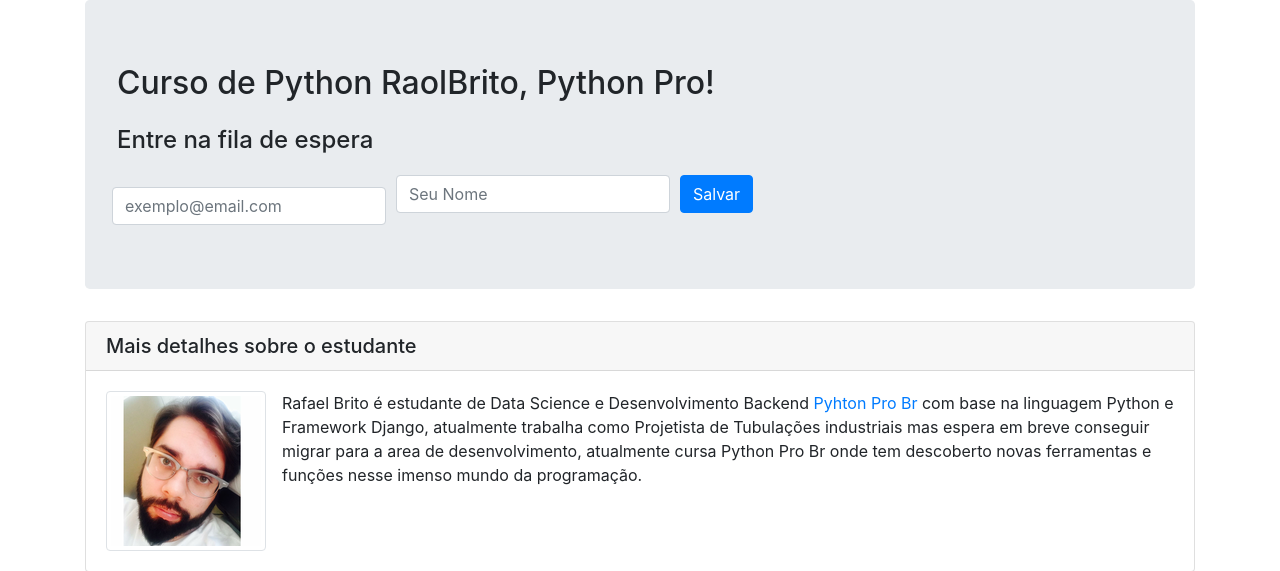
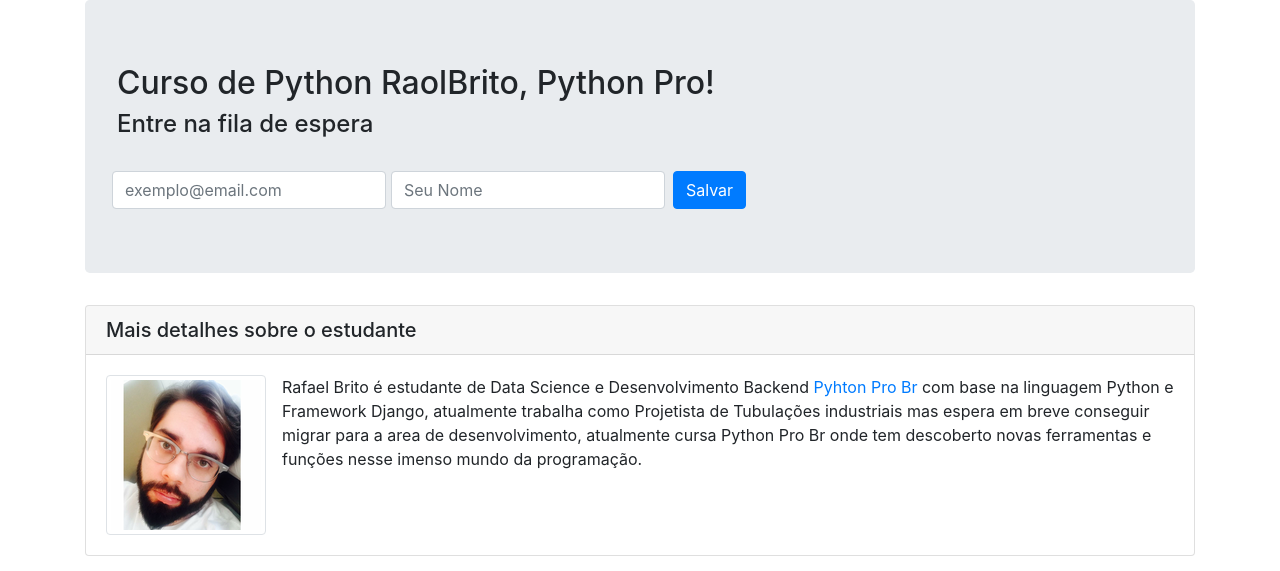
Before and after one commit to raolbrito/curso-django-rb, a Django app: page / in a window 1280 px wide. Shown: the part 56-627 px from the top of the page. Run offline with Django 3.2, Linux system fonts and the light colour scheme; some libraries are stand-ins or nearby versions.

Commit message:
Configurando mailchimp
25

```diff
--- a/pypro/base/templates/base/home.html
+++ b/pypro/base/templates/base/home.html
@@ -40,26 +40,27 @@
 				<h2>
 					Curso de Python RaolBrito, Python Pro!
 				</h2>
-                <h4 class="mt-4"> Entre na fila de espera</h4>
+                <h4 class="mt-2"> Entre na fila de espera</h4>
 
 <form action="https://raolpython.us2.list-manage.com/subscribe/post?u=a2048027246c2b08a53ddfa5c&amp;id=3ee23ad24f"
       method="post" id="mc-embedded-subscribe-form" name="mc-embedded-subscribe-form"
       class="form-row align-items-center" target="_blank" novalidate>
   <div class="form-row align-items-center">
-    <div class="col-auto">
-      <label class="sr-only" for="mce-EMAI">Email</label>
-        <label for="mce-EMAIL"></label><input type="email" value="" name="EMAIL" class="form-control required" id="mce-EMAIL" placeholder="exemplo@email.com">
 
+    <div class="col-mt-2">
+      <label class="sr-only" for="mce-EMAIL">Email</label>
+        <label for="mce-EMAIL"></label>
+        <input type="email" value="" name="EMAIL" class="form-control required" id="mce-EMAIL" placeholder="exemplo@email.com">
     </div>
-        <div class="col-auto">
+      <div class="mt-4">
          <label class="sr-only" for="mce-FNAME">Email</label>
-         <input type="text" value="" name="FNAME" class="form-control" id="mce-FNAME" placeholder="Seu Nome">
+         <input  type="text" value="" name="FNAME" class="form-control" id="mce-FNAME" placeholder="Seu Nome">
         </div>
               <!-- real people should not fill this in and expect good things - do not remove this or risk form bot signups-->
     <div style="position: absolute; left: -5000px;" aria-hidden="true"><label>
-        <input type="text" name="b_a2048027246c2b08a53ddfa5c_3ee23ad24f" tabindex="-1" value="">
+        <input class="mt-2" type="text" name="b_a2048027246c2b08a53ddfa5c_3ee23ad24f" tabindex="-1" value="">
     </label></div>
-      <div class="col-auto">
+      <div class="mt-4 ml-2">
         <input type="submit" value="Salvar" name="subscribe" id="mc-embedded-subscribe" class="btn btn-primary">
     </div>
   </div>
```
